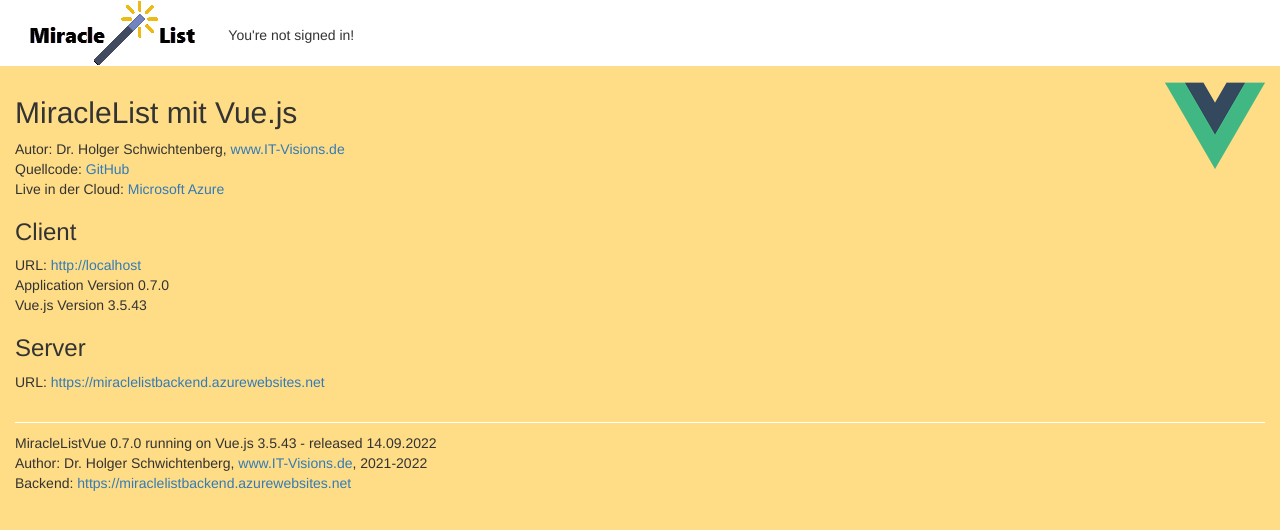
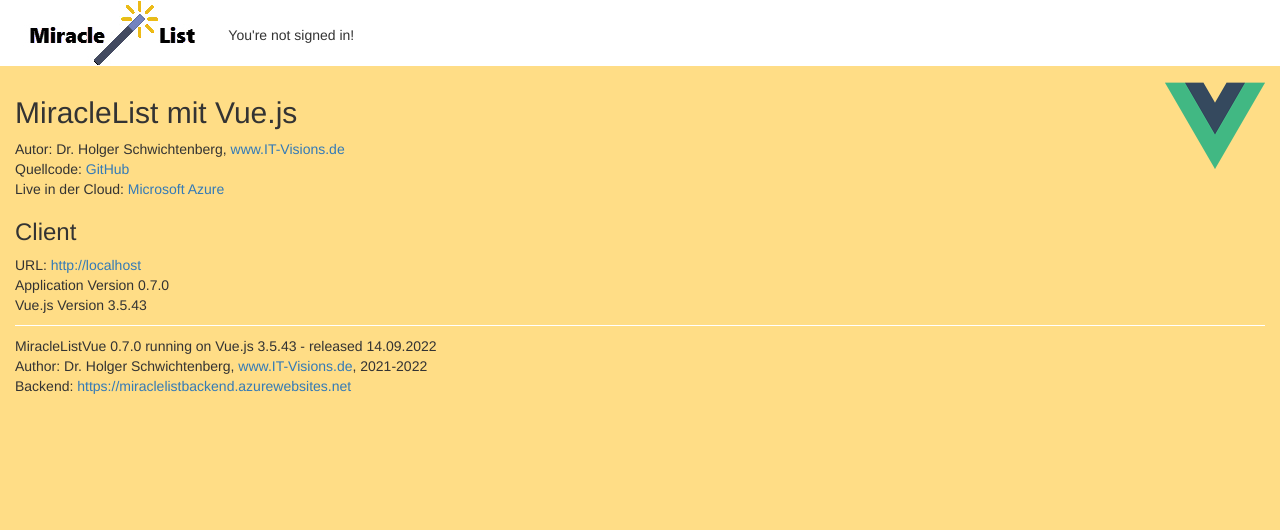
Before and after one commit to HSchwichtenberg/MiracleListVue, a Vue app: page /about in a window 1280 px wide. Shown: the top 530 px of the page. Built offline with nearby package versions, Linux system fonts and the light colour scheme; no server answers; a web font is replaced by a local one.

Commit message:
fix: Infos aus package.json

```diff
--- a/src/views/About.vue
+++ b/src/views/About.vue
@@ -16,14 +16,14 @@
   <br />
   Vue.js Version {{ vueVersion }}
  </div>
- <div class="abstand">
+ <!-- <div class="abstand">
   <h3>Server</h3>
   URL: <a :href="serverURL">{{ serverURL }}</a>
   <br />
   {{ serverAppVersion }}
   <br />
   {{ serverFramework }}
- </div>
+ </div> -->
 </template>
 
 <style>
```
